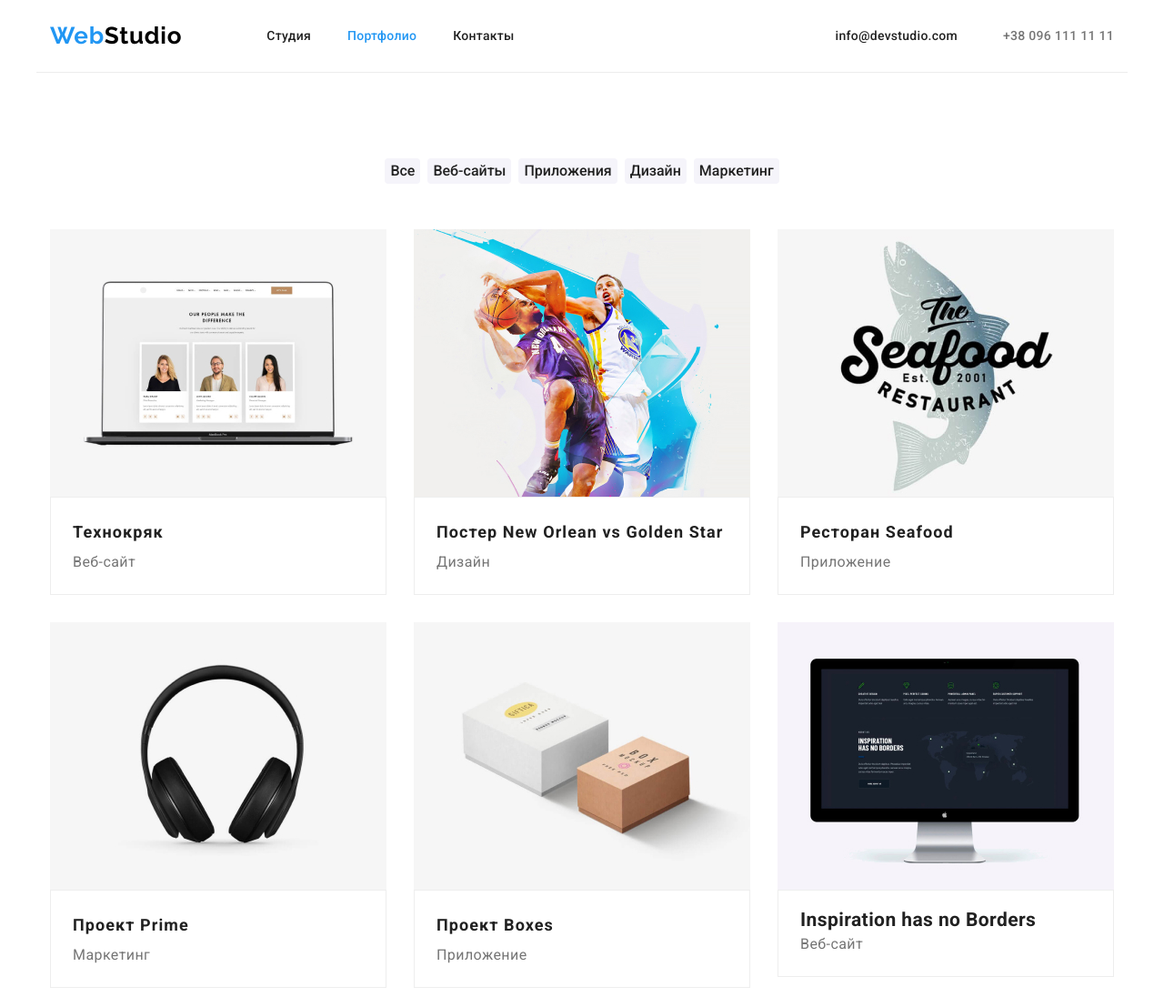
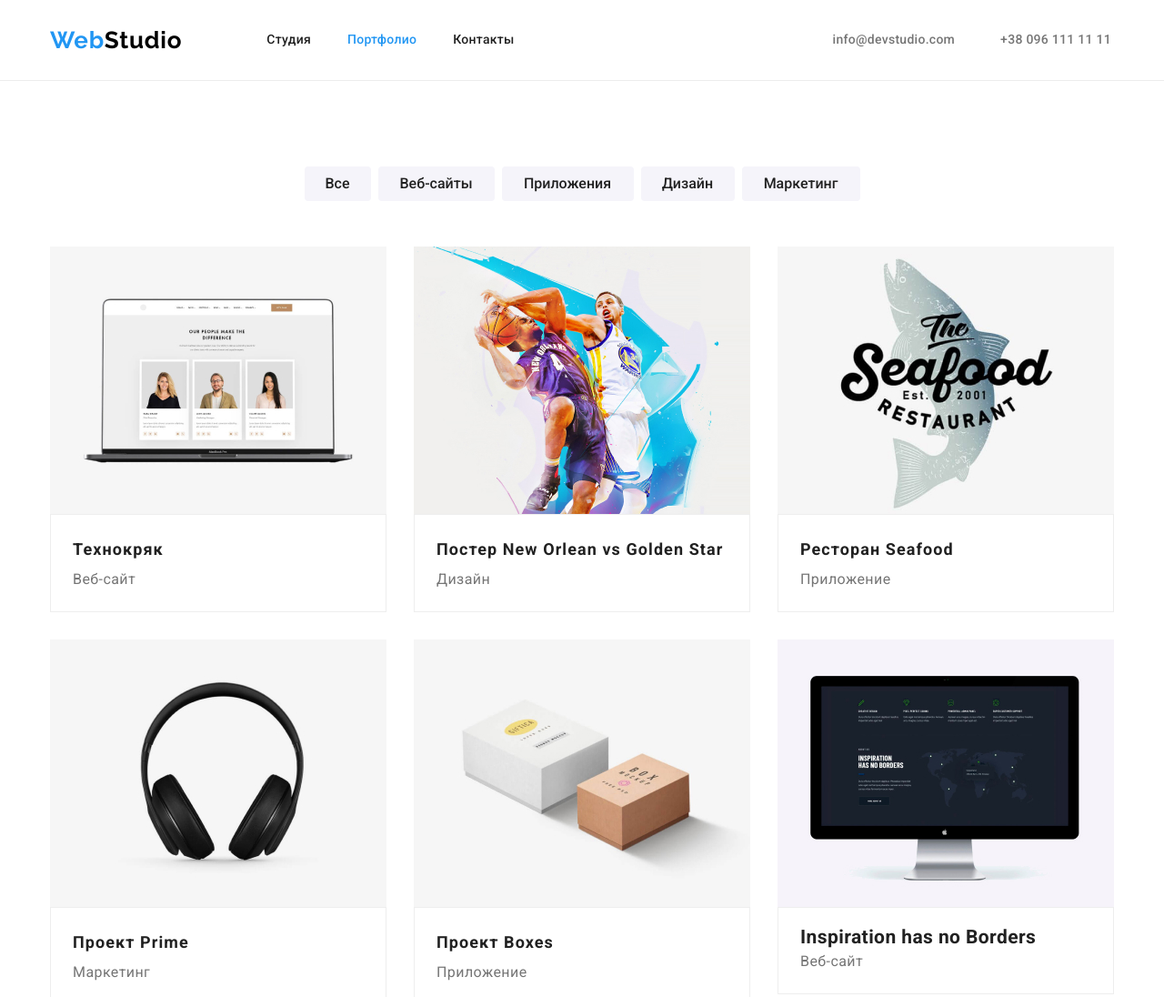
Before and after one commit to Acrobat191/goit-markup-hw-03, a plain HTML site: page portfolio.html in a window 1280 px wide. Shown: the top 1096 px of the page at 91% size. Drawn offline with nearby package versions, Linux system fonts and the light colour scheme.

Commit message:
дз правки

```diff
--- a/css/style.css
+++ b/css/style.css
@@ -4,12 +4,15 @@
   --text-color: #757575;
   --button-color: #2196f3;
   --footer-text: #ffffff99;
+  --hero: #2f303a;
+  --portfolio-list: #eeeeee;
+  --button-portfolio: #f5f4fa;
 }
 
 body {
   font-family: roboto, Tahoma, sans-serif;
   background-color: hsl(0, 0%, 100%);
-  color: #212121;
+  color: var(--name-color);
   font-size: 14px;
   letter-spacing: 0.03em;
 }
@@ -28,14 +31,13 @@ h2,
 h3,
 h4,
 h5,
-h6 {
-  margin: 0;
-}
+h6,
 ul,
 ol {
+  margin: 0;
   padding-left: 0;
-  margin: 0;
 }
+
 .section {
   padding-top: 94px;
   padding-bottom: 94px;
@@ -46,17 +48,22 @@ ol {
   margin: 0 auto;
   padding-left: 15px;
   padding-right: 15px;
+
   /* outline: 1px solid red; */
 }
 img {
   display: block;
 }
 /*---------------Header----------------*/
+
 .header {
   display: flex;
-  height: 80px;
+  border-bottom: 1px solid #ececec;
   align-items: center;
-  border-bottom: 1px solid #ececec;
+}
+.header-item {
+  display: flex;
+  align-items: center;
 }
 .item,
 .mail,
@@ -69,19 +76,10 @@ img {
 .mail-tel,
 .navigation {
   display: flex;
-  margin-top: 0px;
-  margin-bottom: 0px;
-  padding-left: 0;
 }
 
 .navigation .nav-item:not(:last-child) {
   margin-right: 40px;
-}
-.logos {
-  padding-top: 24px;
-  padding-bottom: 25px;
-  margin-left: 0px;
-  margin-right: 93px;
 }
 
 .web-log {
@@ -96,11 +94,14 @@ img {
   color: var(--button-color);
 }
 .logotype {
+  margin-right: 93px;
+  padding-top: 23px;
+  padding-bottom: 23px;
   font-family: "Raleway";
   font-style: normal;
   font-weight: 700;
   font-size: 26px;
-  line-height: 31px;
+  line-height: 1.19;
 
   letter-spacing: 0.03em;
 
@@ -119,8 +120,7 @@ img {
   color: var(--button-color);
 }
 .mail-tel {
-  flex-grow: 1;
-  justify-content: flex-end;
+  margin-left: 350px;
 }
 .tel-item + .tel-item {
   margin-left: 50px;
@@ -143,34 +143,19 @@ img {
   line-height: 1.71;
   letter-spacing: 0.02em;
 
-  color: var(--name-color);
+  color: var(--text-color);
 }
 
 .mail:hover,
 .mail:focus {
   color: var(--button-color);
 }
-
-/*----------------HERO----------------*/
 .light {
   color: var(--button-color);
 }
-
-.visually-hidden {
-  position: absolute;
-  white-space: nowrap;
-  width: 1px;
-  height: 1px;
-  overflow: hidden;
-  border: 0;
-  padding: 0;
-  clip: rect(0 0 0 0);
-  clip-path: inset(50%);
-  margin: -1px;
-}
+/*----------------HERO----------------*/
 
 .baner {
-  padding: 200px 252px 0px 252px;
   margin-top: 0px;
   margin-bottom: 30px;
   font-weight: 900;
@@ -183,8 +168,9 @@ img {
 
   color: var(--header-color);
 }
-.ban {
-  background-color: #2f303a;
+.hero {
+  padding: 200px 252px 0px 252px;
+  background-color: var(--hero);
   padding-bottom: 200px;
   margin: 0 auto;
   text-align: center;
@@ -202,12 +188,23 @@ img {
   border-radius: 4px;
   width: 200px;
   height: 50px;
+  border: 0;
 }
 
 /*----------------work----------------*/
-.working {
-  padding-top: 94px;
+.visually-hidden {
+  position: absolute;
+  white-space: nowrap;
+  width: 1px;
+  height: 1px;
+  overflow: hidden;
+  border: 0;
+  padding: 0;
+  clip: rect(0 0 0 0);
+  clip-path: inset(50%);
+  margin: -1px;
 }
+
 .work .working:not(:last-child) {
   margin-right: 30px;
 }
@@ -243,7 +240,6 @@ img {
 }
 .photo .class-item:not(:last-child) {
   margin-right: 30px;
-  display: block;
 }
 
 .class-photos {
@@ -283,6 +279,8 @@ img {
 }
 
 .team-name {
+  margin-bottom: 10px;
+  padding-top: 30px;
   text-align: center;
   font-weight: 500;
   font-size: 16px;
@@ -292,6 +290,7 @@ img {
 }
 
 .team-text {
+  padding-bottom: 30px;
   text-align: center;
   font-weight: 400;
   font-size: 16px;
@@ -309,9 +308,59 @@ img {
 }
 
 /*----------------buttons----------------*/
+
+.section-button {
+  padding-top: 94px;
+  padding-bottom: 50px;
+}
+.oll {
+  width: 73px;
+  height: 38px;
+  left: 495px;
+  top: 174px;
+
+  background: var(--button-portfolio);
+}
+.web {
+  width: 128px;
+  height: 38px;
+  left: 576px;
+  top: 174px;
+
+  background: var(--button-portfolio);
+  border-radius: 4px;
+}
+.soft {
+  width: 145px;
+  height: 38px;
+  left: 712px;
+  top: 174px;
+
+  background: var(--button-portfolio);
+  border-radius: 4px;
+}
+
+.marketing {
+  width: 130px;
+  height: 38px;
+  left: 976px;
+  top: 174px;
+
+  background: var(--button-portfolio);
+  border-radius: 4px;
+}
+
+.design {
+  width: 103px;
+  height: 38px;
+  left: 865px;
+  top: 174px;
+
+  background: var(--button-portfolio);
+  border-radius: 4px;
+}
 .buttons {
   display: flex;
-  padding-bottom: 50px;
   justify-content: center;
 }
 .buttons .nav-portfolio:not(:last-child) {
@@ -331,7 +380,7 @@ img {
 }
 .button:hover {
   color: #ffffff;
-  background: #2196f3;
+  background: var(--button-color);
 
   box-shadow: 0px 3px 1px rgba(0, 0, 0, 0.1), 0px 1px 2px rgba(0, 0, 0, 0.08),
     0px 2px 2px rgba(0, 0, 0, 0.12);
@@ -340,11 +389,11 @@ img {
 
 /*--------------portfolio-list----------------*/
 .portfolio-list {
-  padding-bottom: 64px;
+  padding-bottom: 94px;
 }
 .cards {
   padding: 20px 24px 20px 24px;
-  border: 1px solid #eeeeee;
+  border: 1px solid var(--portfolio-list);
 }
 .photo-portfolio {
   display: flex;
@@ -357,6 +406,10 @@ img {
 }
 .portfolio-item:nth-child(3n) {
   margin-right: 0;
+}
+
+.photo-portfolio .portfolio-item:nth-last-child(-n + 3) {
+  margin-bottom: 0;
 }
 
 .portfolio-neme {
@@ -378,7 +431,7 @@ img {
 
 .footer {
   margin: 0 auto;
-  background: #2f303a;
+  background: var(--hero);
 }
 .logotype-footer {
   font-family: "Raleway";
--- a/portfolio.html
+++ b/portfolio.html
@@ -22,7 +22,8 @@
     <link rel="stylesheet" href="./css/style.css" />
   </head>
   <body>
-    <header class="header conteiner">
+    <header class="header">
+      <div class="conteiner header-item">
         <div class="logos">
           <a href="./index.html" class="logotype link">
             <span class="web-log">Web</span>Studio</a
@@ -50,35 +51,37 @@
             <a href="tel:+380961111111" class="tel link">+38 096 111 11 11</a>
           </li>
         </ul>
+      </div>
     </header>
 
     <!--buutons-->
 
-    <section>
+    <section class="section-button">
       <div class="conteiner">
-        <ul class="buttons list section">
+        <ul class="buttons list">
           <li class="nav-portfolio">
-            <button type="button" class="button">Все</button>
+            <button type="button" class="button oll">Все</button>
           </li>
           <li class="nav-portfolio">
-            <button type="button" class="button">Веб-сайты</button>
+            <button type="button" class="button web">Веб-сайты</button>
           </li>
           <li class="nav-portfolio">
-            <button type="button" class="button">Приложения</button>
+            <button type="button" class="button soft">Приложения</button>
           </li>
           <li class="nav-portfolio">
-            <button type="button" class="button">Дизайн</button>
+            <button type="button" class="button design ">Дизайн</button>
           </li>
           <li class="nav-portfolio">
-            <button type="button" class="button">Маркетинг</button>
+            <button type="button" class="button marketing">Маркетинг</button>
           </li>
         </ul>
       </div>
     </section>
 
     <!--portfolio-list-->
+
+    <section">
       <h1 class="visually-hidden">Портфолио</h1>
-    <section>
       <div class="conteiner portfolio-list">
         <ul class="photo-portfolio list">
           <li class="portfolio-item">
@@ -155,14 +158,14 @@
 
     <!--footer-->
 
-    <footer class="footer conteiner">
-      <div class="footer-logo">
+    <footer class="footer">
+      <div class="footer-logo conteiner">
         <a href="./index.html" class="logotype-footer link">
           <span class="web-log">Web</span>Studio</a
         >
       </div>
 
-      <address class="adress">
+      <address class="adress conteiner">
         <ul class="adress-list list">
           <li class="adress-item">
             <a
```
Also changed, not shown: index.html (+20 -9 lines). Lines whose indentation alone changed are shown as unchanged.
